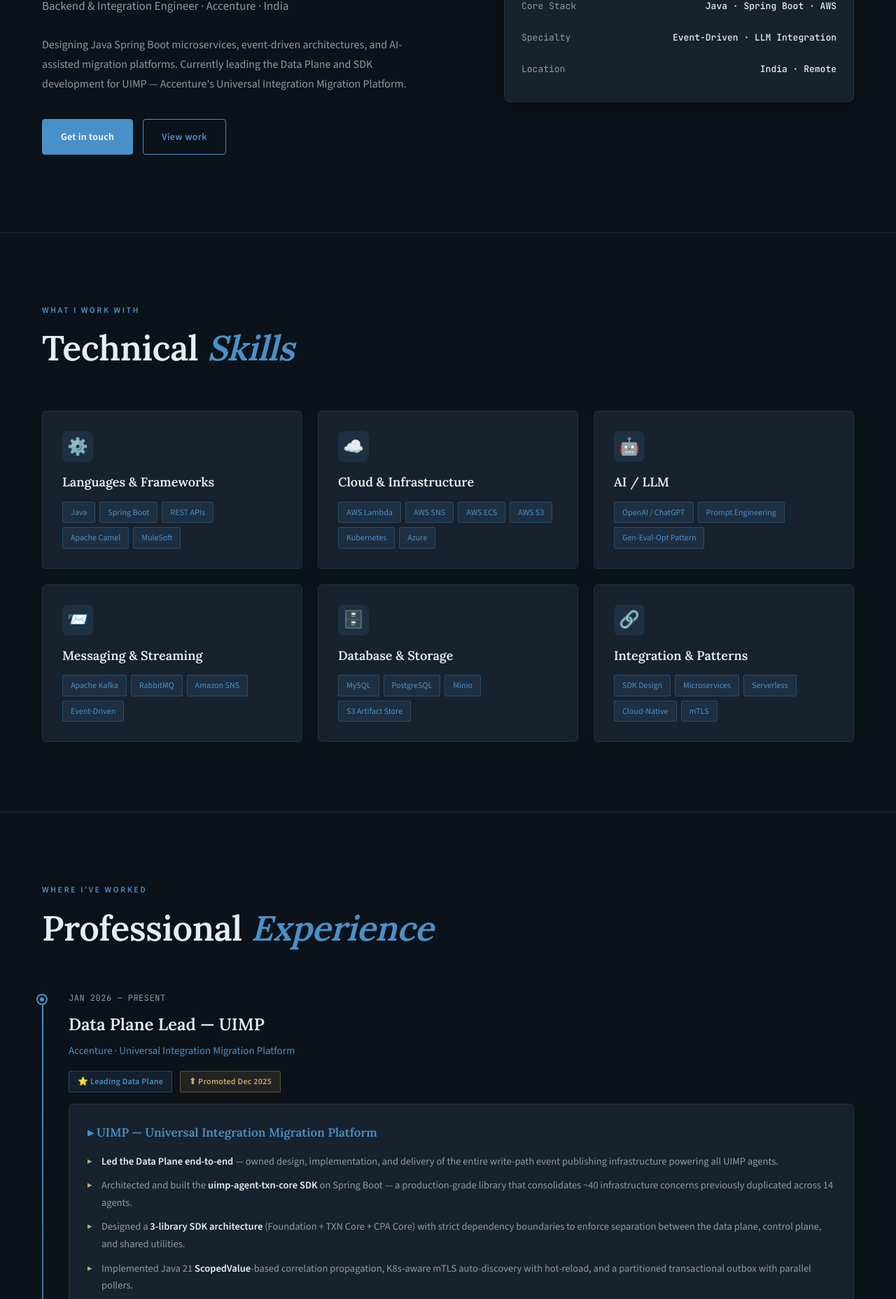
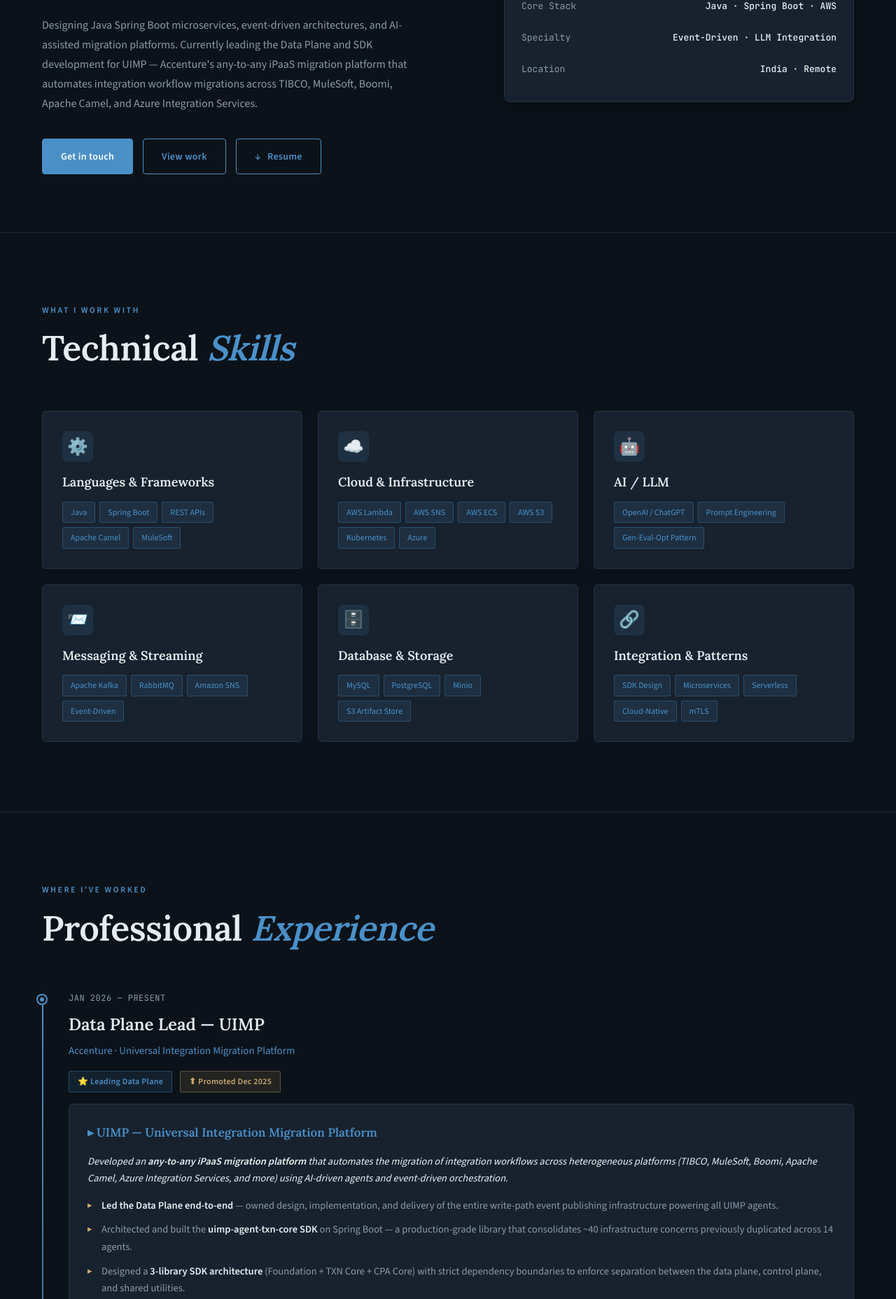
Before and after one commit to keerthanaSharma163/keerthanaSharma163.github.io, a plain HTML site: page index.html in a window 1280 px wide. Shown: the part 468-2324 px from the top of the page at 70% size. Drawn offline with nearby package versions, Linux system fonts and the light colour scheme.

Commit message:
Add LinkedIn link and update UIMP description

```diff
--- a/index.html
+++ b/index.html
@@ -556,11 +556,15 @@
     <p class="hero-summary">
       Designing Java Spring Boot microservices, event-driven architectures, and AI-assisted
       migration platforms. Currently leading the Data Plane and SDK development for UIMP —
-      Accenture's Universal Integration Migration Platform.
+      Accenture's any-to-any iPaaS migration platform that automates integration workflow
+      migrations across TIBCO, MuleSoft, Boomi, Apache Camel, and Azure Integration Services.
     </p>
     <div class="hero-cta">
       <a href="#contact" class="btn btn-primary">Get in touch</a>
       <a href="#experience" class="btn btn-ghost">View work</a>
+      <a href="keerthana_resume.docx" class="btn btn-ghost" download>
+        <span style="margin-right:6px;">↓</span> Resume
+      </a>
     </div>
   </div>
 
@@ -670,6 +674,9 @@
 
       <div class="project-block">
         <div class="project-title">▸ UIMP — Universal Integration Migration Platform</div>
+        <p style="font-size:14.5px; color:var(--text); margin-bottom:14px; line-height:1.7; font-style:italic;">
+          Developed an <strong>any-to-any iPaaS migration platform</strong> that automates the migration of integration workflows across heterogeneous platforms (TIBCO, MuleSoft, Boomi, Apache Camel, Azure Integration Services, and more) using AI-driven agents and event-driven orchestration.
+        </p>
         <ul class="project-bullets">
           <li><strong>Led the Data Plane end-to-end</strong> — owned design, implementation, and delivery of the entire write-path event publishing infrastructure powering all UIMP agents.</li>
           <li>Architected and built the <strong>uimp-agent-txn-core SDK</strong> on Spring Boot — a production-grade library that consolidates ~40 infrastructure concerns previously duplicated across 14 agents.</li>
@@ -809,6 +816,9 @@
     <a href="mailto:karanamkeerthanasharma@gmail.com" class="contact-link">
       <span>✉</span> karanamkeerthanasharma@gmail.com
     </a>
+    <a href="https://www.linkedin.com/in/karanam-keerthana-sharma-845048252/" target="_blank" rel="noopener noreferrer" class="contact-link">
+      <span style="display:inline-flex;align-items:center;justify-content:center;width:22px;height:22px;background:#0A66C2;color:#fff;border-radius:3px;font-weight:700;font-size:11px;font-family:'Source Sans 3',sans-serif;">in</span> LinkedIn
+    </a>
     <a href="tel:+917981847771" class="contact-link">
       <span>📞</span> +91 79818 47771
     </a>
```
